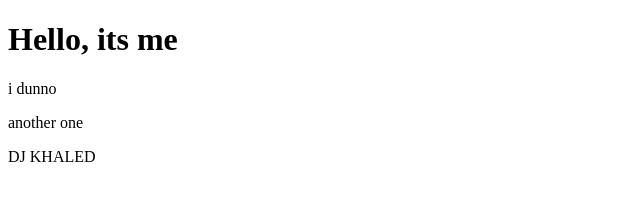
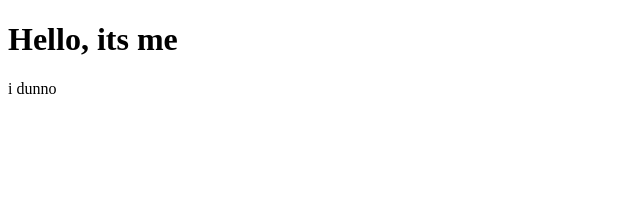
Before and after one commit to bradfield7/localRepo, a plain HTML site: page index.html in a window 1280 px wide. Shown: the whole page, without its empty margins (0-640 px from the left). Drawn offline with Linux system fonts and the light colour scheme.

Commit message:
Revert "dj khaled"
This reverts commit 17a2cdf75961167e6a2ac53f60d27faba96faf0c.

```diff
--- a/index.html
+++ b/index.html
@@ -10,9 +10,5 @@
     <h1>Hello, its me</h1>
 
 <p>i dunno</p>
-
-<p>another one</p>
-
-<p>DJ KHALED</p>
 </body>
 </html>
```
